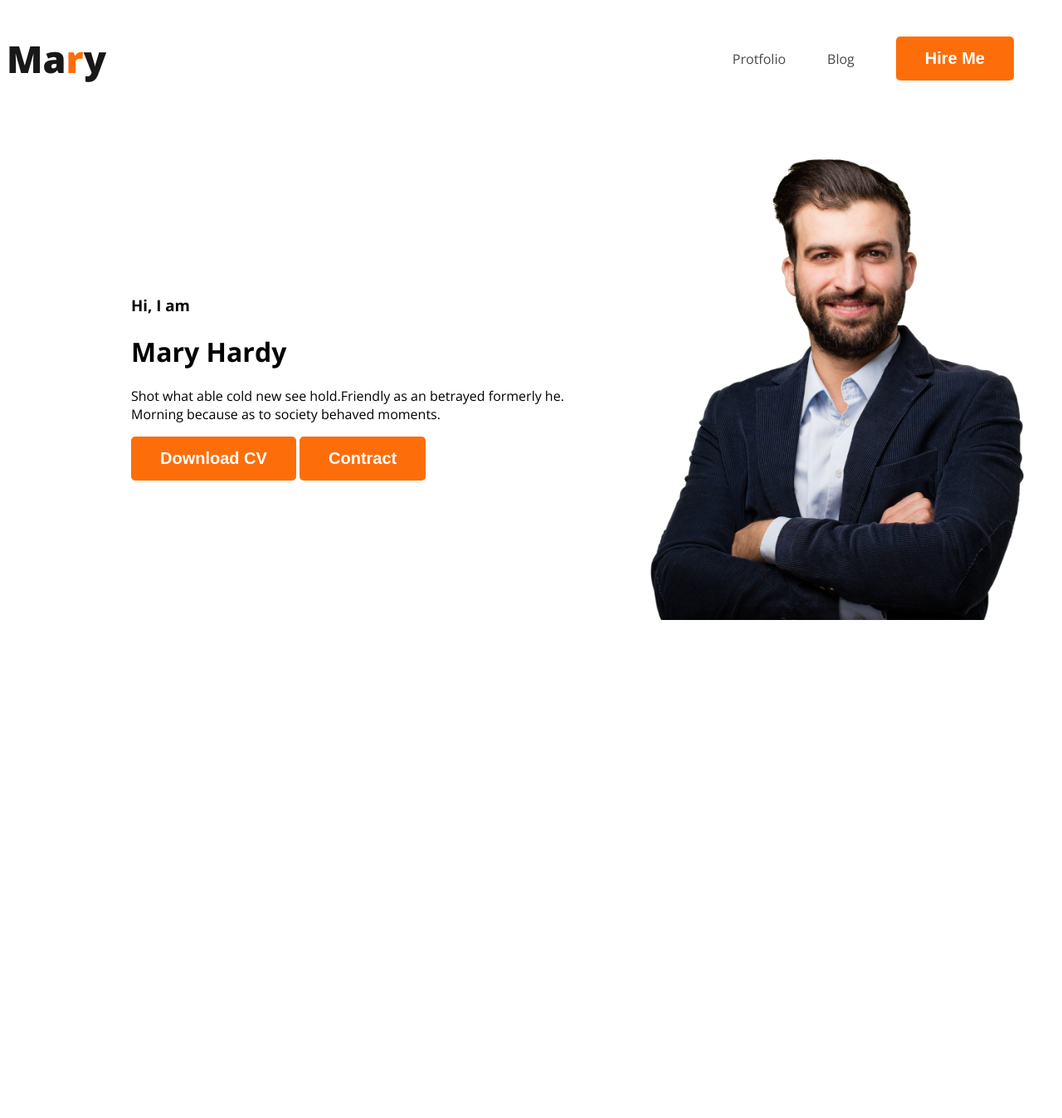
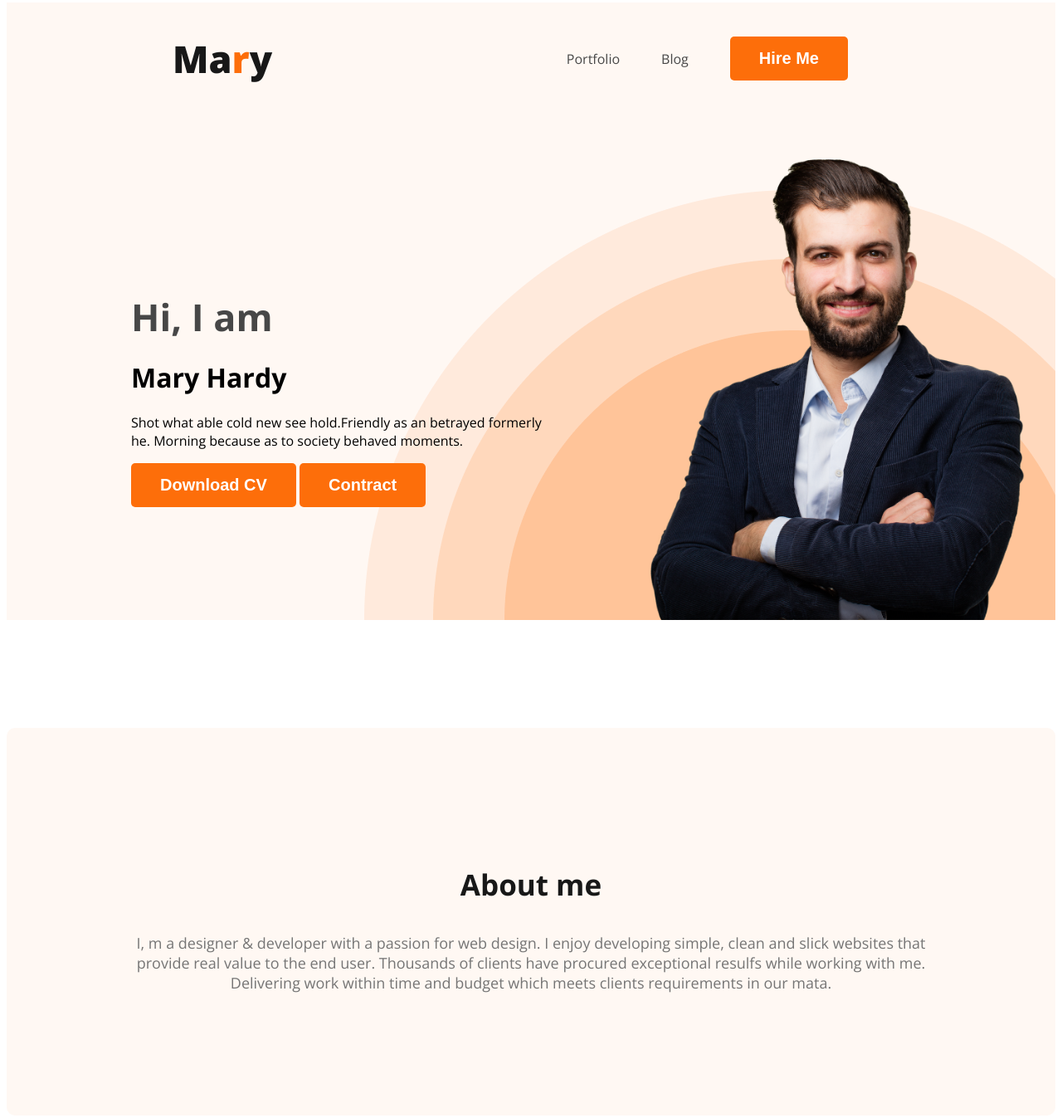
Before and after one commit to JoyRudraPaul/web-developer-portfolio, a plain HTML site: page index.html in a window 1280 px wide. Shown: the part 5-1352 px from the top of the page at 83% size. Before the commit the page ends 800 px from the top, so only its background shows below. Drawn offline with nearby package versions, Linux system fonts and the light colour scheme.

Commit message:
next commit

```diff
--- a/index.html
+++ b/index.html
@@ -17,7 +17,7 @@
                 Ma<span class="text-primary">r</span>y
             </h2>
             <ul>
-                <li><a href="">Protfolio</a></li>
+                <li><a href="">Portfolio</a></li>
                 <li><a href="">Blog</a></li>
                 <li><button class="btn-primary">Hire Me</button></li>
             </ul>
@@ -26,7 +26,7 @@
             <div class="banner-content">
                 <h3 class="banner-greting"> Hi, I  am</h3>
                 <h1 class="banner-tital" >Mary Hardy</h1>
-                <p>Shot what able cold new see hold.Friendly as an betrayed formerly he. Morning because as to society behaved moments.</p>
+                <p class="banner-descripetion">Shot what able cold new see hold.Friendly as an betrayed formerly he. Morning because as to society behaved moments.</p>
                 <button class="btn-primary">Download CV</button>
                 <button class="btn-primary">Contract</button>
             </div>
@@ -34,7 +34,10 @@
         </div>
     </header>
     <main>
-
+        <section class="about">
+            <h3 class="section-title">About me</h3>
+            <p class="section-descripetion">I, m a designer & developer with a passion for web design. I enjoy developing simple, clean and slick websites that provide real value to the end user. Thousands of clients have procured exceptional resulfs while working with me. Delivering work within time and budget which meets clients requirements in our mata.</p>
+        </section>
     </main>
     <footer>
 
--- a/styles/portfolio.css
+++ b/styles/portfolio.css
@@ -17,14 +17,24 @@ body {
     border: 0px;
 }
 
+.section-title {
+    color: #181818;
+    text-align: center;
+    font-size: 35px;
+    font-weight: 700;
+}
+
+.section-descripetion {
+    color:  #757575;
+    text-align: center;
+    font-size: 18px;
+}
+
 /* Nav styles */
 nav {
     display: flex;
     justify-content: space-between;
-<<<<<<< HEAD
     margin: 0px 200px;
-=======
->>>>>>> d1948bbd35076116546abd611b300cee53591ca5
 }
 
 .nav-title {
@@ -48,18 +58,54 @@ nav a {
     text-decoration: none;
     color: #474747;
 }
-<<<<<<< HEAD
+
 /* header related styles */
 .header {
-    background-color: #FFF8F3;;
+    background-color: #FFF8F3;
+    background-image: url('../images/header_bg.png');
+    background-repeat: no-repeat;
+    background-position: bottom right;
 }
-.banner{
-    padding: 30px 30px 30px 150px;
+
+.banner {
+    padding: 30px 30px 0px 150px;
     display: flex;
     align-items: center;
+    justify-content: space-between;
 }
-.banner .profile-pic{
+
+.banner-content {
+    max-width: 500px;
+}
+
+.banner .profile-pic {
     width: 500px;
 }
-=======
->>>>>>> d1948bbd35076116546abd611b300cee53591ca5
+
+.banner-greting {
+    font-size: 45px;
+    color: #474747;
+    margin-bottom: 0px;
+}
+
+.banner-title {
+    font-size: 85px;
+    font-weight: 700;
+    margin-top: 5px;
+    margin-bottom: 20px;
+}
+
+.banner-descripetion {
+    margin-top: 20px;
+}
+
+
+/* Main section styles */
+.about {
+    padding: 130px;
+    border-radius: 10px;
+    background: #FFF8F3;
+    margin: 130px 0;
+}
+
+/* About section styles */
```
